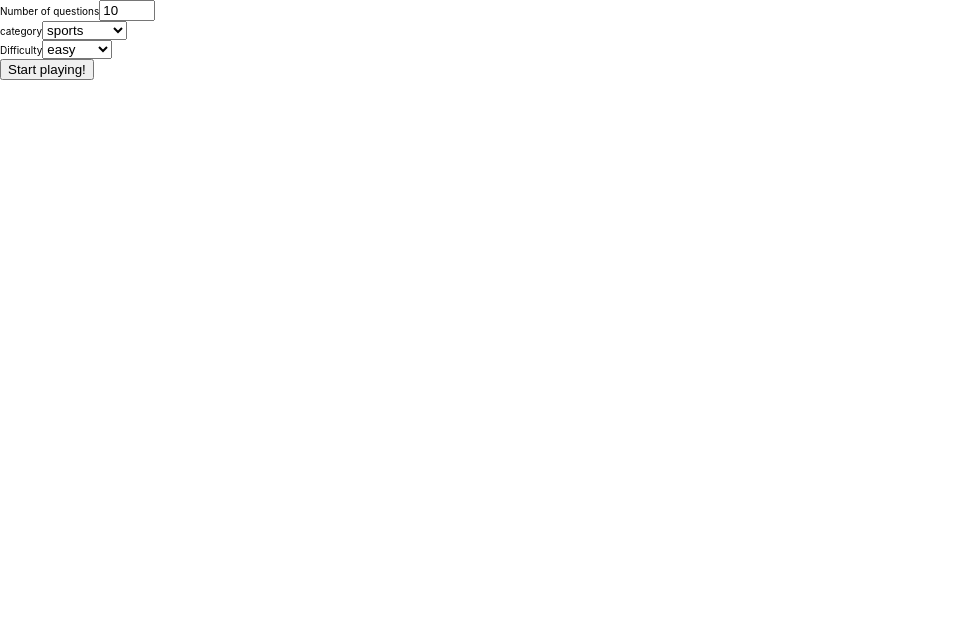
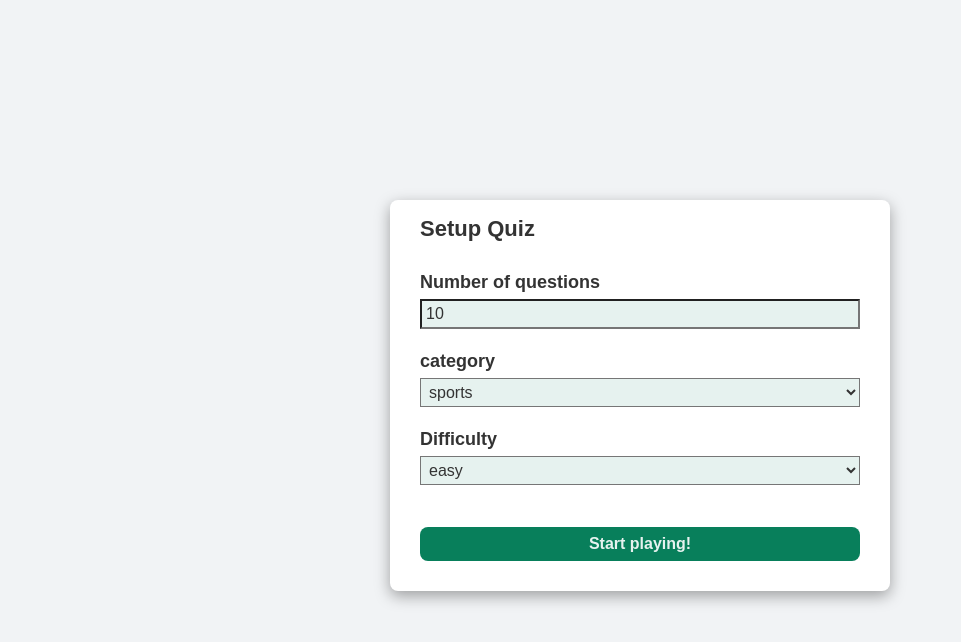
Before and after one commit to nemanjamalesija/quizz-app, a React (Create React App) app: page / in a window 1280 px wide. Shown: the top 642 px of the page, without its empty margins (0-961 px from the left). Built offline with nearby package versions, Linux system fonts and the light colour scheme; the HTML template or start-up script is replaced by a standard one.

Commit message:
Style form

```diff
--- a/src/components/Form.tsx
+++ b/src/components/Form.tsx
@@ -14,11 +14,11 @@ const Form = (props: formProps) => {
     props;
 
   return (
+    <div className="form-container">
+      <h1 className="heading-primary">Setup Quiz</h1>
       <form className="setup-form">
         <div className="form-section">
-        <label htmlFor="amount" className="label labe-amount">
-          Number of questions
-        </label>
+          <label htmlFor="amount">Number of questions</label>
           <input
             type="number"
             min="1"
@@ -30,12 +30,7 @@ const Form = (props: formProps) => {
         </div>
         <div className="form-section">
           <label htmlFor="category">category</label>
-        <select
-          name="category"
-          className="label label-category"
-          value={category}
-          onChange={storeInputsValue}
-        >
+          <select name="category" value={category} onChange={storeInputsValue}>
             <option value="sports">sports</option>
             <option value="geography">geography </option>
             <option value="mythology">mythology </option>
@@ -43,9 +38,7 @@ const Form = (props: formProps) => {
           </select>
         </div>
         <div className="form-section">
-        <label htmlFor="difficulty" className="label label-difficulty">
-          Difficulty
-        </label>
+          <label htmlFor="difficulty">Difficulty</label>
           <select
             name="difficulty"
             value={difficulty}
@@ -56,10 +49,15 @@ const Form = (props: formProps) => {
             <option value="hard">hard</option>
           </select>
         </div>
-      <button type="submit" className="btn btn-submit" onClick={submitHandler}>
+        <button
+          type="submit"
+          className="btn btn-submit"
+          onClick={submitHandler}
+        >
           Start playing!
         </button>
       </form>
+    </div>
   );
 };
 
--- a/src/index.css
+++ b/src/index.css
@@ -1,19 +1,80 @@
-body {
+* {
   margin: 0;
-  font-family: -apple-system, BlinkMacSystemFont, 'Segoe UI', 'Roboto', 'Oxygen',
-    'Ubuntu', 'Cantarell', 'Fira Sans', 'Droid Sans', 'Helvetica Neue',
-    sans-serif;
-  -webkit-font-smoothing: antialiased;
-  -moz-osx-font-smoothing: grayscale;
+  padding: 0;
+  box-sizing: border-box;
 }
 
-code {
-  font-family: source-code-pro, Menlo, Monaco, Consolas, 'Courier New',
-    monospace;
+body {
+  background-color: #f1f3f5;
+  font-family: sans-serif;
 }
 
 html {
   font-size: 62.5%;
+}
+
+/* form */
+
+.form-container {
+  max-width: 50rem;
+  border-radius: 8px;
+  cursor: pointer;
+  background-color: #fff;
+  box-shadow: rgb(0 0 0 / 35%) 0px 5px 15px;
+  transition: transform 0.3s ease 0s;
+  margin: 20rem auto 0;
+}
+
+.heading-primary {
+  padding: 1.6rem 3rem 0;
+  font-size: 2.2rem;
+  color: #333;
+}
+
+.setup-form {
+  display: flex;
+  flex-direction: column;
+  gap: 2.2rem;
+  padding: 3rem;
+}
+
+.form-section {
+  display: flex;
+  flex-direction: column;
+}
+
+.form-section label {
+  font-size: 1.8rem;
+  color: #333;
+  margin-bottom: 0.6rem;
+  font-weight: 600;
+}
+
+.form-section input,
+.form-section option {
+  font-size: 1.6rem;
+  color: #333;
+  padding: 0.4rem;
+  background-color: #e6f2ef;
+}
+
+.form-section select {
+  padding: 0.4rem;
+  font-size: 1.6rem;
+  background-color: #e6f2ef;
+  color: #333;
+}
+
+.btn {
+  background-color: #087f5b;
+  color: #e6f2ef;
+  border: none;
+  padding: 0.8rem 1.6rem;
+  font-size: 1.6rem;
+  font-weight: 600;
+  border-radius: 8px;
+  margin-top: 2rem;
+  cursor: pointer;
 }
 
 .single-question {
```
Lines whose indentation alone changed are shown as unchanged.
